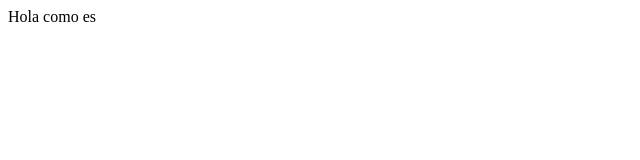
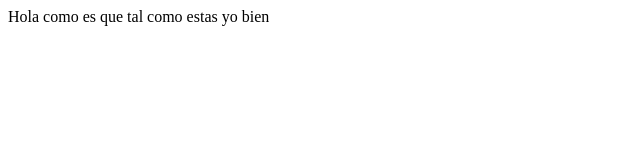
Before and after one commit to aderverse/ProduccionG4, a plain HTML site: page index.html in a window 1280 px wide. Shown: the whole page, without its empty margins (0-640 px from the left). Drawn offline with Linux system fonts and the light colour scheme.

Commit message:
editando archivo

```diff
--- a/index.html
+++ b/index.html
@@ -7,6 +7,6 @@
 </head>
 <body>
     Hola como es
-
+    que tal como estas yo bien
 </body>
 </html>
```
